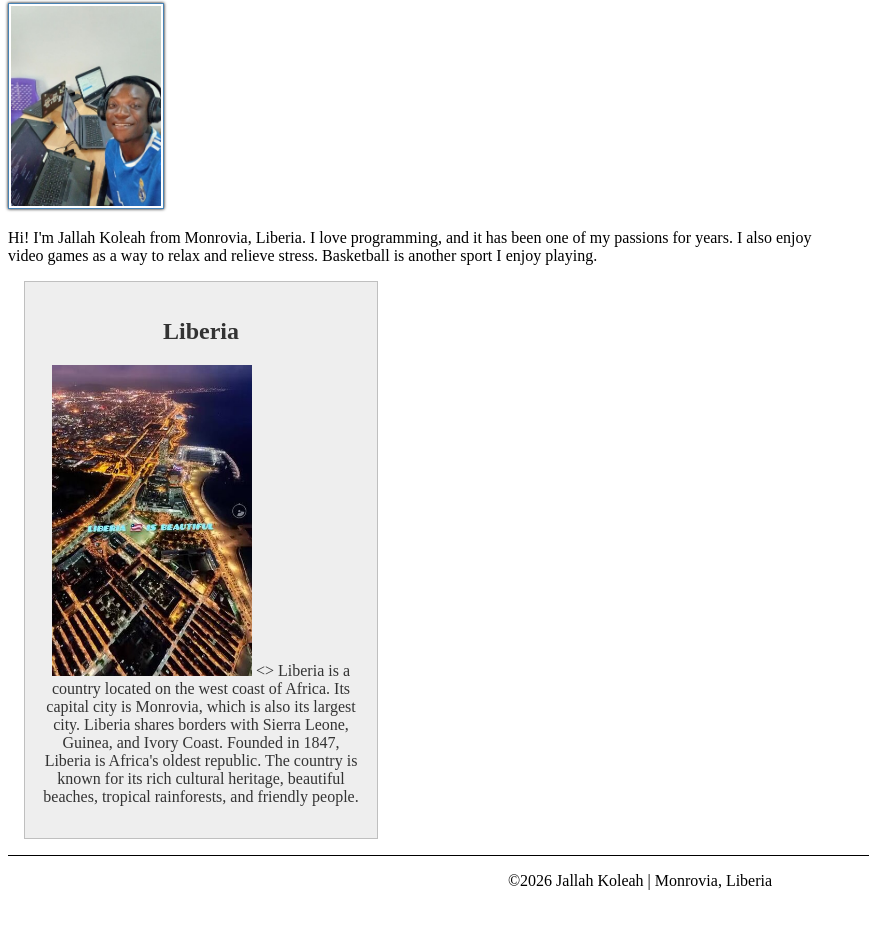
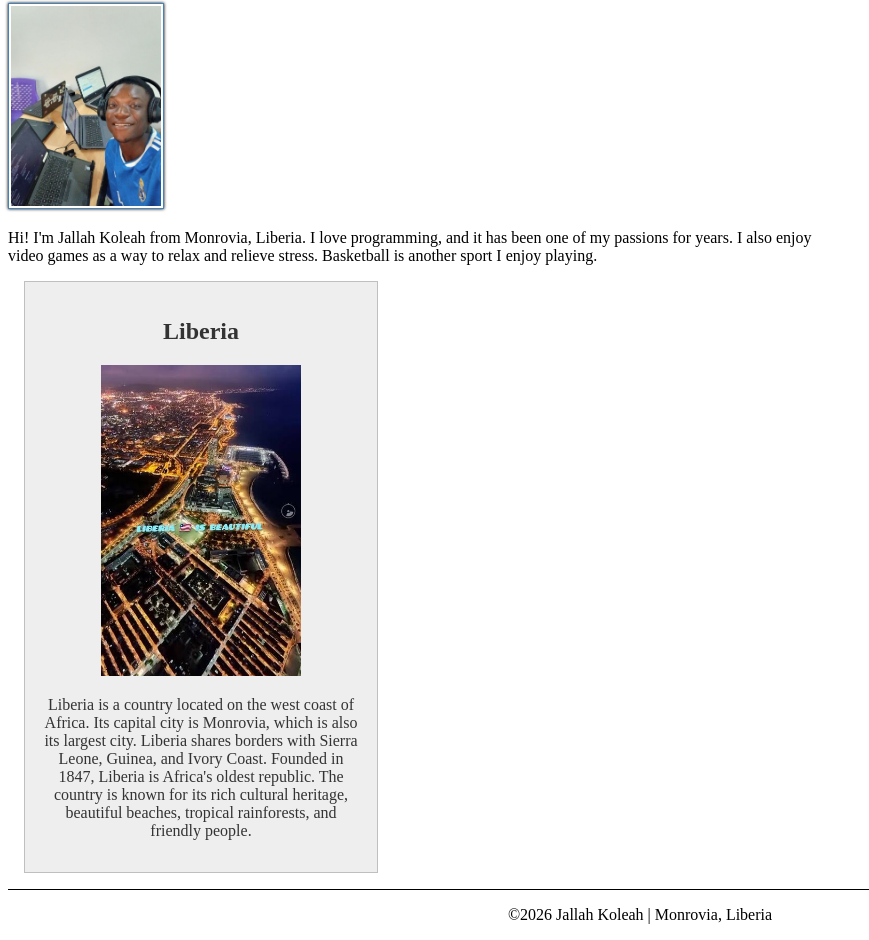
Before and after one commit to jallahkoleah3-cell/wdd130, a plain HTML site: page index.html in a window 1280 px wide. Shown: the part 103-1043 px from the top of the page, without its empty margins (0-869 px from the left). Before the commit the page ends 1009 px from the top, so only its background shows below. Drawn offline with Linux system fonts and the light colour scheme.

Commit message:
Complete W02 Home Page Enhancement

```diff
--- a/index.html
+++ b/index.html
@@ -34,14 +34,14 @@
     <aside>
         <h2>Liberia</h2>
         <img src="images/Monrovia.jpeg" alt="Monrovia's  Beautiful View">
-        <>
-            Liberia is a country located on the west coast of Africa.
+
+        <p>Liberia is a country located on the west coast of Africa.
             Its capital city is Monrovia, which is also its largest city.
             Liberia shares borders with Sierra Leone, Guinea, and Ivory
             Coast. Founded in 1847, Liberia is Africa's oldest republic.
             The country is known for its rich cultural heritage,
             beautiful beaches, tropical rainforests, and friendly people.
-            </p>
+        </p>
     </aside>
 
 
```
